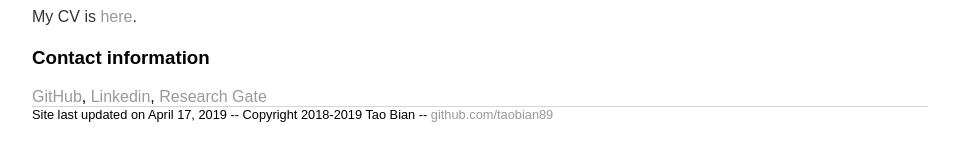
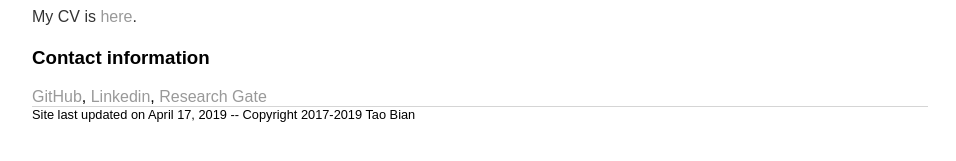
Before and after one commit to tao-bian-nyu/tao-bian-nyu.github.io, a Jekyll site: the page built from index.html, in a window 1280 px wide. Shown: the part 306-467 px from the top of the page, without its empty margins (160-1116 px from the left). Built offline with Jekyll 4.4.1, drawn with Linux system fonts in a browser that asks for light colours.

Commit message:
Update default.html

```diff
--- a/_layouts/default.html
+++ b/_layouts/default.html
@@ -25,7 +25,7 @@
 
 
  			<footer>
-			Site last updated on April 17, 2019 -- Copyright 2018-2019 Tao Bian -- <a href="https://github.com/taobian89">github.com/taobian89</a>
+			Site last updated on April 17, 2019 -- Copyright 2017-2019 Tao Bian
 			</footer>
 				</div>
 		</body>
```
